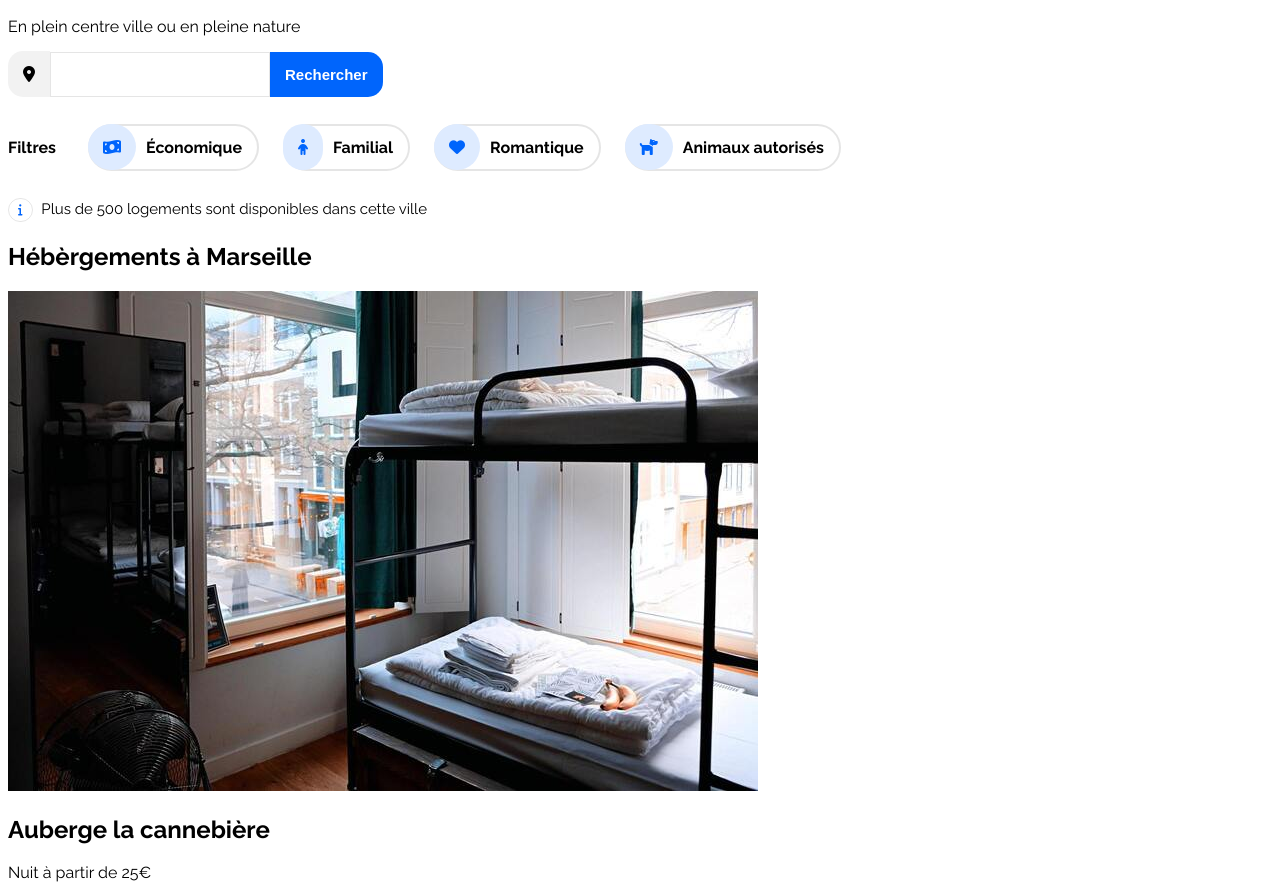
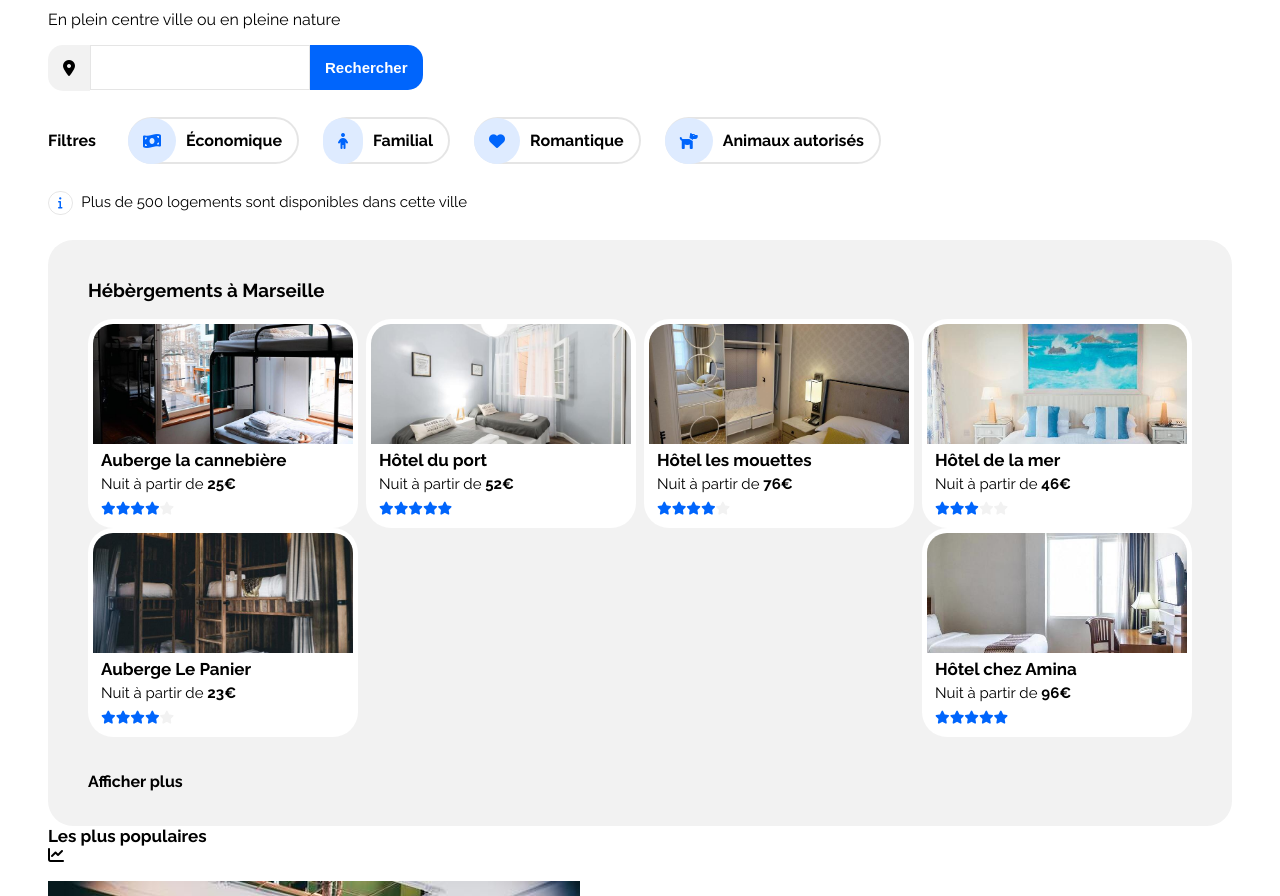
Before and after one commit to Aneantyx/projet_02, a plain HTML site: page reservia.html in a window 1280 px wide. Shown: the part 141-1037 px from the top of the page. Drawn offline with Linux system fonts and the light colour scheme.

Commit message:
Première partie hébergements

```diff
--- a/reservia.css
+++ b/reservia.css
@@ -1,11 +1,33 @@
 @import url('https://fonts.googleapis.com/css2?family=Raleway:ital,wght@0,100;0,200;0,300;0,400;0,500;0,600;0,700;0,800;0,900;1,100;1,200;1,300;1,400;1,500;1,600;1,700;1,800;1,900&display=swap');
 
+
+/*Le corp*/
 
 body{
 
     font-family: 'Raleway', sans-serif;
 
 }
+
+#bloc_page{
+
+    margin: 0px 40px;
+
+}
+
+#recherches h1{
+
+    font-size: 23px;
+
+}
+
+h2{
+
+    font-size: 17px;
+    margin: 0px;
+
+}
+
 
 
 
@@ -16,6 +38,8 @@ header{
 
     display: flex;
     justify-content: space-between;
+    align-items: center;
+    height: 100px;
 
 }
 
@@ -41,7 +65,8 @@ header li{
 header a{
 
     text-decoration: none;
-    padding: 36px 25px;
+    padding: 47px 27px;
+    font-size: 15px;
 
 }
 
@@ -68,7 +93,13 @@ header .inscription{
 
 
 
-/*Barre de recherches*/
+/*recherches*/
+
+#recherches h1{
+
+    margin: 0px
+
+}
 
 form{
 
@@ -121,7 +152,6 @@ form #bouton_recherche{
     display: flex;
     align-items: center;
     margin-top: 25px;
-    margin-bottom: 25px;
 
 }
 
@@ -168,6 +198,7 @@ form #bouton_recherche{
 #recherches > p:last-child{
 
     font-size: 15px;
+    margin: 25px 0 25px 0;
 
 }
 
@@ -181,3 +212,93 @@ form #bouton_recherche{
     font-size: 12px;
 
 }
+
+
+
+
+/*Choix hébergements*/
+
+#choix_hebergements{
+
+    background-color: #F2F2F2;
+    padding: 20px 40px;
+    border-radius: 25px;
+
+}
+
+#choix_hebergements > div{
+
+    display: flex;
+    flex-wrap: wrap;
+    justify-content: space-between;
+    align-content: space-between;
+
+}
+
+#choix_hebergements .selection_hebergement{
+
+    background-color: white;
+    width: 260px;
+    border-radius: 25px;
+    padding: 5px;
+    display: flex;
+    flex-direction: column;
+
+}
+
+#choix_hebergements div div p:first-child{
+
+    height: 120px;
+    margin: 0px;
+
+}
+
+#choix_hebergements img{
+
+    width: 100%;
+    height: 100%;
+    border-radius: 20px 20px 0 0;
+    object-fit: cover;
+
+}
+
+#choix_hebergements .text_image {
+
+    padding: 6px 8px;
+
+}
+
+#choix_hebergements .text_image p{
+
+    font-size: 15px;
+    margin: 5px 0px;
+
+}
+
+#choix_hebergements .text_image p span{
+
+        font-weight: bold;
+
+}
+
+#choix_hebergements .text_image > span{
+
+    font-size: 13px;
+    color: #0065FC;
+
+}
+
+#choix_hebergements .text_image > span .grey_star{
+
+    color: #F2F2F2;
+
+}
+
+#choix_hebergements .plus_hebergement{
+
+    margin: 35px 0 15px 0;
+    font-weight: bold;
+    color: black;
+    text-decoration: none;
+
+}
--- a/reservia.html
+++ b/reservia.html
@@ -66,55 +66,95 @@
 
             <section id="hebergements">
 
+                <section id="choix_hebergements">
+
                     <h1>Hébèrgements à Marseille</h1>
 
                     <div>
 
+                        <div class="selection_hebergement">
                             <p>
                                 <img src="images/hebergements/4_small/marcus-loke-WQJvWU_HZFo-unsplash.jpg" alt="Auberge la Cannebière">
+                            </p>
+                            <div class="text_image">
                                 <h2>Auberge la cannebière</h2>
-                        <p>Nuit à partir de 25€</p>
-                        <i class="fas fa-star"></i><i class="fas fa-star"></i><i class="fas fa-star"></i><i class="fas fa-star"></i><i class="fas fa-star"></i>
-                    </p>
+                                <p>Nuit à partir de <span>25€</span></p>
+                                <span>
+                                    <i class="fas fa-star"></i><i class="fas fa-star"></i><i      class="fas fa-star"></i><i class="fas fa-star"></i><i class="fas fa-star grey_star" ></i>
+                                </span>
+                            </div>
+                        </div>
 
+                        <div class="selection_hebergement">
                             <p>
                                 <img src="images/hebergements/4_small/fred-kleber-gTbaxaVLvsg-unsplash.jpg" alt="Hôtel du port">
+                            </p>
+                            <div class="text_image">
                                 <h2>Hôtel du port</h2>
-                        <p>Nuit à partir de 52€</p>
+                                <p>Nuit à partir de <span>52€</span></p>
+                                <span>
                                     <i class="fas fa-star"></i><i class="fas fa-star"></i><i class="fas fa-star"></i><i class="fas fa-star"></i><i class="fas fa-star"></i>
-                    </p>
+                                </span>
+                            </div>
+                        </div>
 
+                        <div class="selection_hebergement">
                             <p>
                                 <img src="images/hebergements/4_small/reisetopia-B8WIgxA_PFU-unsplash.jpg" alt="Hôtel les mouettes">
+                            </p>
+                            <div class="text_image">
                                 <h2>Hôtel les mouettes</h2>
-                        <p>Nuit à partir de 76€</p>
-                        <i class="fas fa-star"></i><i class="fas fa-star"></i><i class="fas fa-star"></i><i class="fas fa-star"></i><i class="fas fa-star"></i>
-                    </p>
+                                <p>Nuit à partir de <span>76€</span></p>
+                                <span>
+                                    <i class="fas fa-star"></i><i class="fas fa-star"></i><i class="fas fa-star"></i><i class="fas fa-star"></i><i class="fas fa-star grey_star"></i>
+                                </span>
+                            </div>
+                        </div>
 
+                        <div class="selection_hebergement">
                             <p>
                                 <img src="images/hebergements/4_small/annie-spratt-Eg1qcIitAuA-unsplash.jpg" alt="Hôtel de la mer">
+                            </p>
+                            <div class="text_image">
                                 <h2>Hôtel de la mer</h2>
-                        <p>Nuit à partir de 46€</p>
-                        <i class="fas fa-star"></i><i class="fas fa-star"></i><i class="fas fa-star"></i><i class="fas fa-star"></i><i class="fas fa-star"></i>
-                    </p>
+                                <p>Nuit à partir de <span>46€</span></p>
+                                <span>
+                                    <i class="fas fa-star"></i><i class="fas fa-star"></i><i class="fas fa-star"></i><i class="fas fa-star grey_star"></i><i class="fas fa-star grey_star"></i>
+                                </span>
+                            </div>
+                        </div>
 
+                        <div class="selection_hebergement">
                             <p>
                                 <img src="images/hebergements/4_small/nicate-lee-kT-ZyaiwBe0-unsplash.jpg" alt="Auberge Le Panier">
+                            </p>
+                            <div class="text_image">
                                 <h2>Auberge Le Panier</h2>
-                        <p>Nuit à partir de 23€</p>
-                        <i class="fas fa-star"></i><i class="fas fa-star"></i><i class="fas fa-star"></i><i class="fas fa-star"></i><i class="fas fa-star"></i>
-                    </p>
+                                <p>Nuit à partir de <span>23€</span></p>
+                                <span>
+                                    <i class="fas fa-star"></i><i class="fas fa-star"></i><i class="fas fa-star"></i><i class="fas fa-star"></i><i class="fas fa-star grey_star"></i>
+                                </span>
+                            </div>
+                        </div>
 
+                        <div class="selection_hebergement">
                             <p>
                                 <img src="images/hebergements/4_small/febrian-zakaria-M6S1WvfW68A-unsplash.jpg" alt="Hôtel chez Amina">
+                            </p>
+                            <div class="text_image">
                                 <h2>Hôtel chez Amina</h2>
-                        <p>Nuit à partir de 96€</p>
+                                <p>Nuit à partir de <span>96€</span></p>
+                                <span>
                                     <i class="fas fa-star"></i><i class="fas fa-star"></i><i class="fas fa-star"></i><i class="fas fa-star"></i><i class="fas fa-star"></i>
-                    </p>
+                                </span>
+                            </div>
+                        </div>
 
                     </div>
 
-                <p>Afficher plus</p>
+                    <div>
+                        <a href="#" class="plus_hebergement">Afficher plus</a>
+                    </div>
 
                 </section>
 
@@ -143,6 +183,8 @@
                         <p>Nuit à partir de 68€</p>
                         <i class="fas fa-star"></i><i class="fas fa-star"></i><i class="fas fa-star"></i><i class="fas fa-star"></i><i class="fas fa-star"></i>
                     </p>
+
+                </section>
 
             </section>
 
```
Lines whose indentation alone changed are shown as unchanged.
